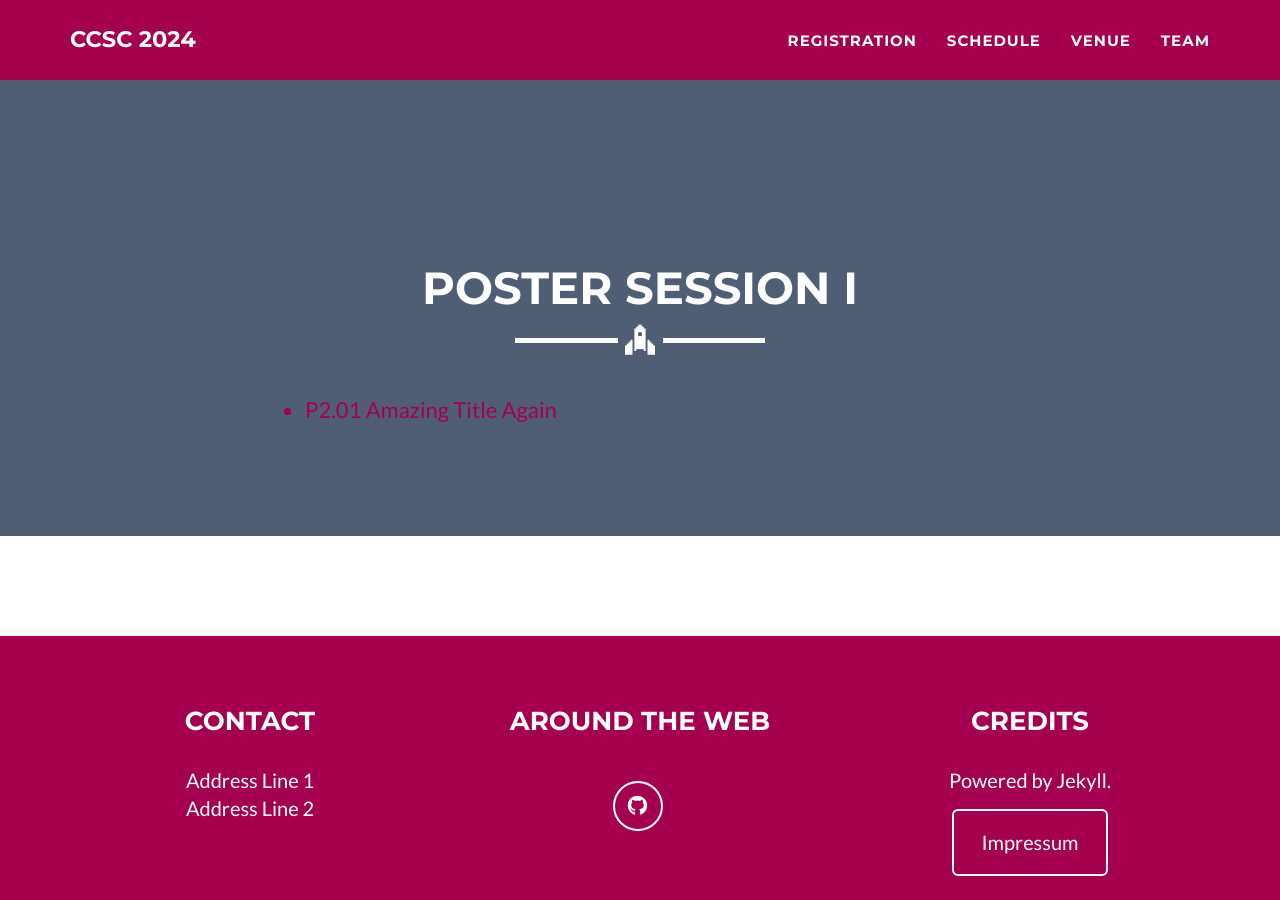
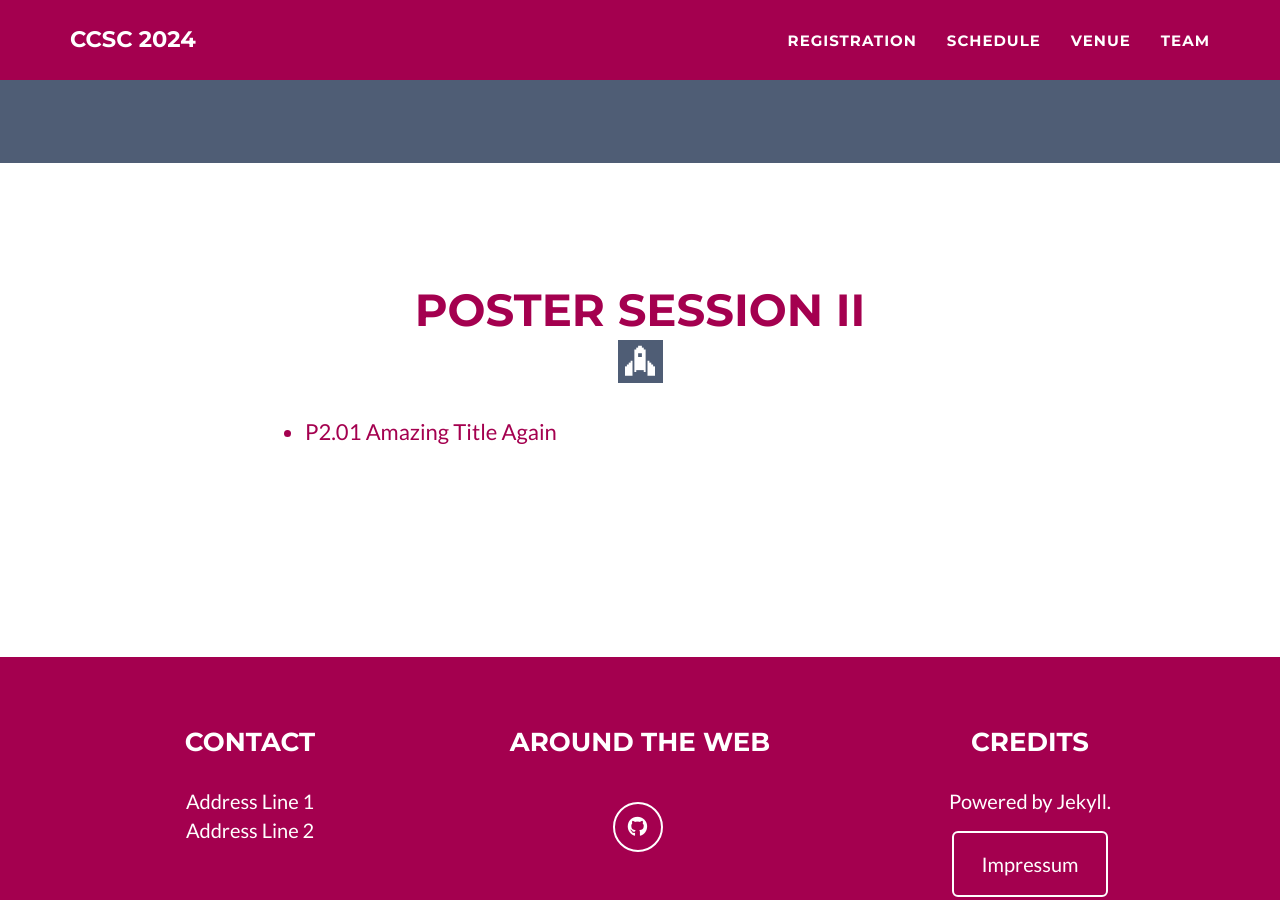
Before and after one commit to ccsc2024/ccsc2024.github.io, a Jekyll site: the page built from posters.html, in a window 1280 px wide and 900 px high, scrolled down 662 px. Built offline with Jekyll 4.4.1, drawn with Linux system fonts in a browser that asks for light colours.

Commit message:
Update posters.html

```diff
--- a/posters.html
+++ b/posters.html
@@ -30,12 +30,12 @@ layout: page
     </div>
   </div>
 </section>
-
-<section class="success" id="poster 1">
+<br>
+<section id="poster 1">
   <div class="container">
     <div class="row">
       <div class="col-lg-12 text-center">
-        <h2>Poster Session I</h2>
+        <h2>Poster Session II</h2>
         <hr class="star-light">
         <br>
       </div>
```
